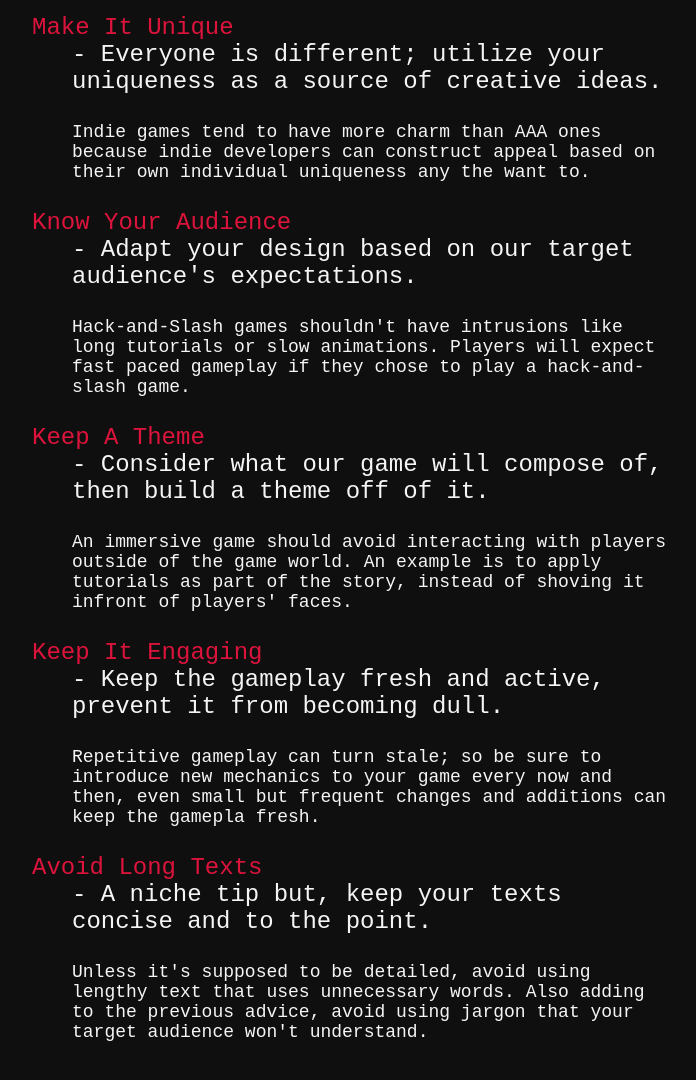
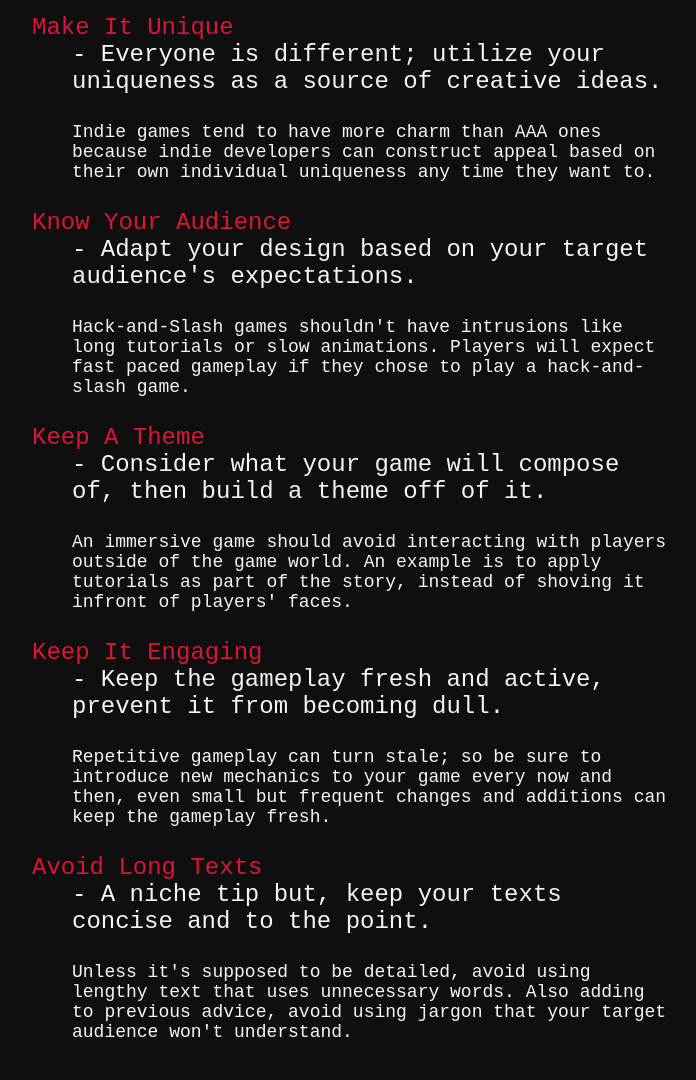
Before and after one commit to NefydHP/gamedesign_tips, a plain HTML site: page index.html in a window 1280 px wide. Shown: the part 640-1720 px from the top of the page, without its empty margins (288-984 px from the left). Drawn offline with Linux system fonts and the light colour scheme.

Commit message:
Update index.html

```diff
--- a/index.html
+++ b/index.html
@@ -5,7 +5,7 @@
 		<meta http-equiv="X-UA-Compatible" content="IE=edge" />
 		<meta name="viewport" content="width=device-width, initial-scale=1.0" />
 		<link rel="stylesheet" href="styles.css" />
-		<title>General Game Design Tips</title>
+		<title>Home</title>
 	</head>
 	<body>
 		<nav id="navbar">
@@ -24,7 +24,7 @@
 				</dd>
 				<br />
 				<dd class="desc">
-					Players will feel frsutrated if they clicked the jump button
+					Players will feel frustrated if they clicked the jump button
 					and missed a pixel of the collision box, hence not
 					registering the jump.
 				</dd>
@@ -49,12 +49,12 @@
 				<dd class="desc">
 					Indie games tend to have more charm than AAA ones because
 					indie developers can construct appeal based on their own
-					individual uniqueness any the want to.
+					individual uniqueness any time they want to.
 				</dd>
 				<br />
 				<dt class="design_tip">Know Your Audience</dt>
 				<dd>
-					- Adapt your design based on our target audience's
+					- Adapt your design based on your target audience's
 					expectations.
 				</dd>
 				<br />
@@ -66,7 +66,7 @@
 				<br />
 				<dt class="design_tip">Keep A Theme</dt>
 				<dd>
-					- Consider what our game will compose of, then build a theme
+					- Consider what your game will compose of, then build a theme
 					off of it.
 				</dd>
 				<br />
@@ -86,7 +86,7 @@
 				<dd class="desc">
 					Repetitive gameplay can turn stale; so be sure to introduce
 					new mechanics to your game every now and then, even small
-					but frequent changes and additions can keep the gamepla
+					but frequent changes and additions can keep the gameplay
 					fresh.
 				</dd>
 				<br />
@@ -97,7 +97,7 @@
 				<br />
 				<dd class="desc">
 					Unless it's supposed to be detailed, avoid using lengthy
-					text that uses unnecessary words. Also adding to the
+					text that uses unnecessary words. Also adding to
 					previous advice, avoid using jargon that your target
 					audience won't understand.
 				</dd>
```
